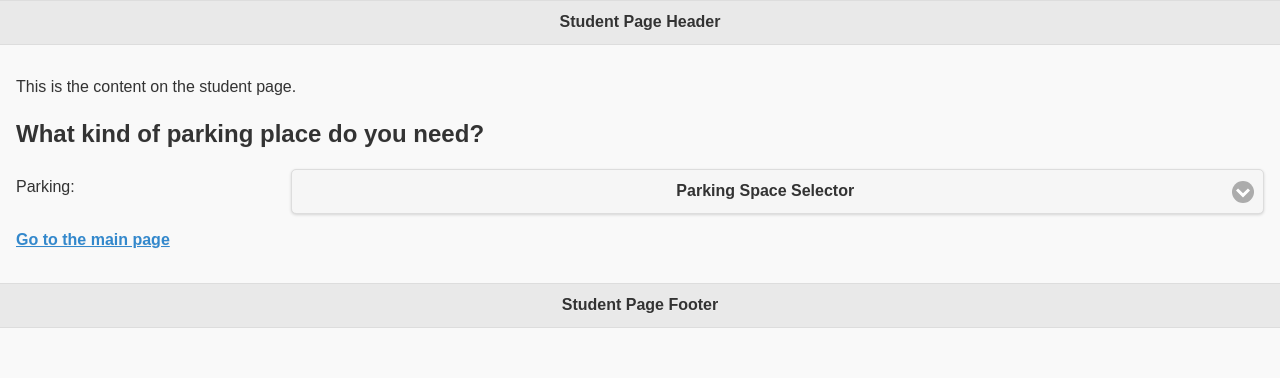
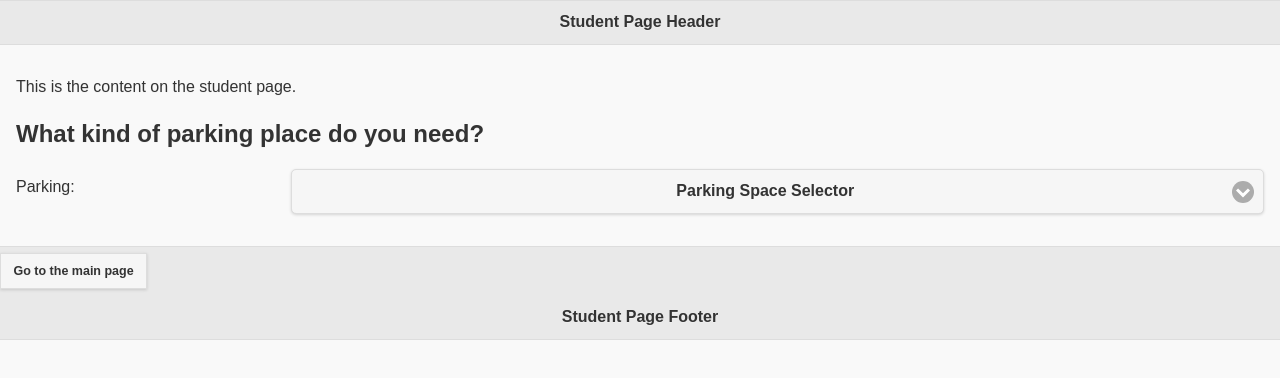
Before and after one commit to chua4592/Parking-App, a plain HTML site: page index.html in a window 1280 px wide. Both pictures are taken after a click on the link "Student". Drawn offline with Linux system fonts and the light colour scheme.

Commit message:
Buttons in footer

```diff
--- a/index.html
+++ b/index.html
@@ -57,10 +57,11 @@
 				</div>
 				</form>
 			</div>
+		</div>
 
-		<p><a href="#page1">Go to the main page</a></p>
-		</div>
+
 		<div data-role="footer">
+			<a href="#page1" class="ui-btn ui-btn-inline ui-shadow">Go to the main page</a>
 			<h1>Student Page Footer</h1>
 		</div>
 	</div>
@@ -87,12 +88,13 @@
 				</div>
 				</form>
 			</div>
+		</div>
 
-		<p><a href="#page1">Go to the main page</a></p>
-		</div>
 		<div data-role="footer">
+			<a href="#page1" class="ui-btn ui-btn-inline ui-shadow">Go to the main page</a>
 			<h1>Faculty Page Footer</h1>
 		</div>
+
 	</div>
 
 	<div id="staff" data-role="page">
@@ -117,12 +119,13 @@
 				</div>
 				</form>
 			</div>
+		</div>
 
-		<p><a href="#page1">Go to the main page</a></p>
-		</div>
 		<div data-role="footer">
+			<a href="#page1" class="ui-btn ui-btn-inline ui-shadow">Go to the main page</a>
 			<h1>Staff Page Footer</h1>
 		</div>
+
 	</div>
 
 </body>
```
Lines whose indentation alone changed are shown as unchanged.
